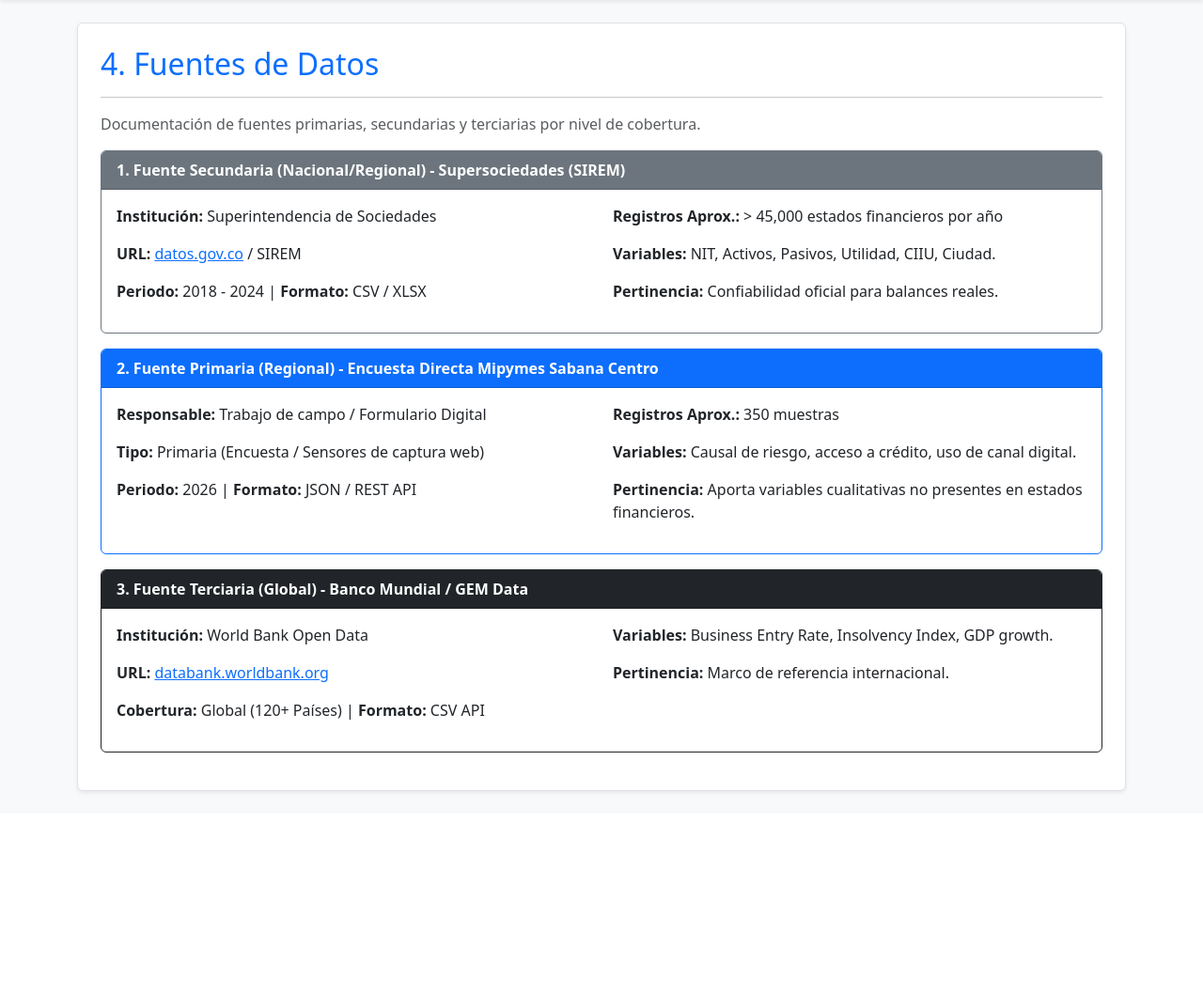
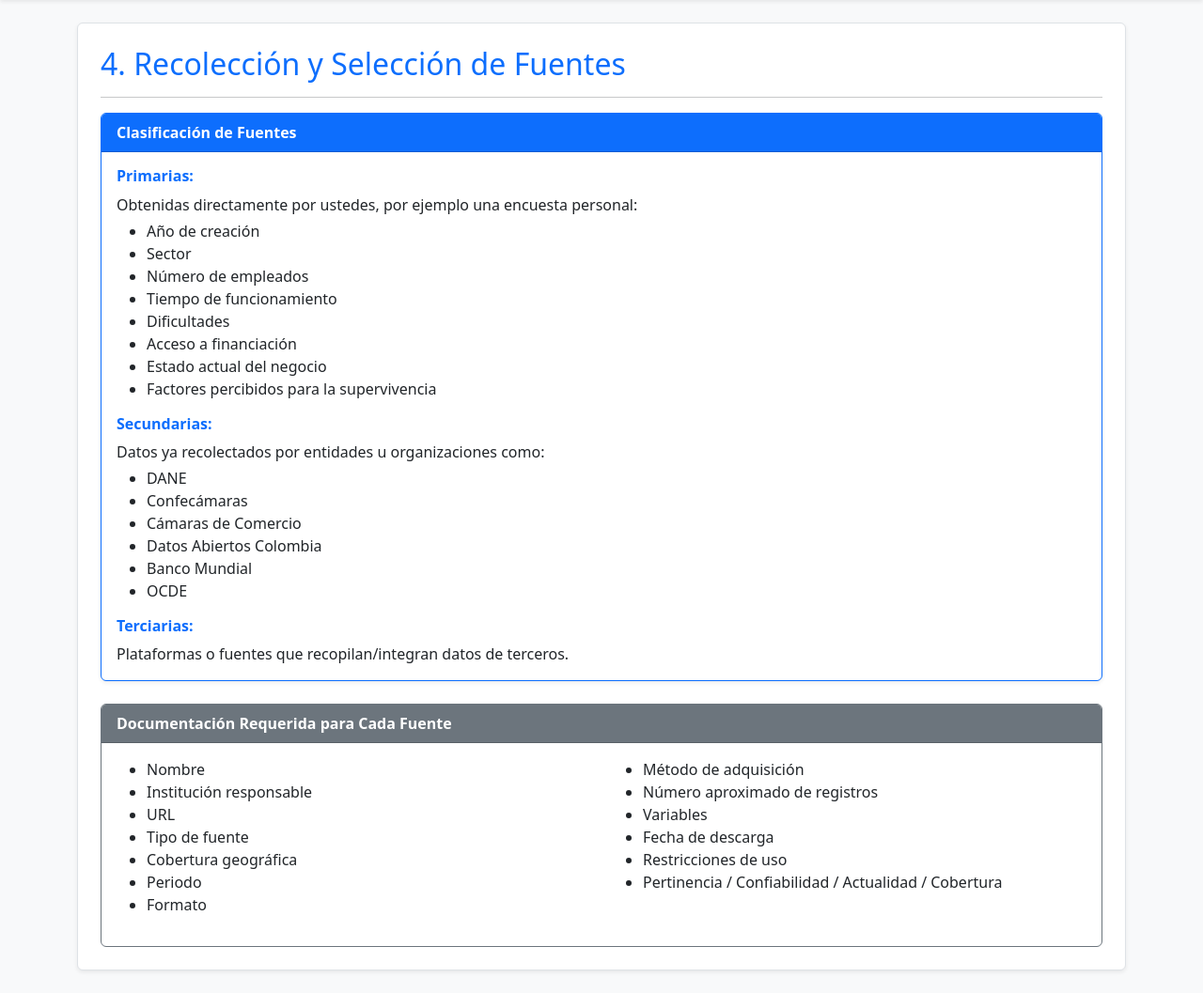
Before and after one commit to Tayrun/Dinamica-Empresarial, a Flask app: page /etapa1/4-fuentes-datos in a window 1280 px wide. Shown: the part 56-1113 px from the top of the page at 94% size. Before the commit the page ends 901 px from the top, so only its background shows below. Run offline with Flask 3, Linux system fonts and the light colour scheme.

Commit message:
cambios en sección 1, 2, 3 y 4

```diff
--- a/templates/etapa1/4_fuentes.html
+++ b/templates/etapa1/4_fuentes.html
@@ -1,62 +1,70 @@
-{% extends "index.html" %}
+{% extends "layout.html" %}
 
 {% block content %}
 <div class="bg-white p-4 rounded shadow-sm border">
-    <h2 class="mb-3 text-primary">4. Fuentes de Datos</h2>
+    <h2 class="mb-3 text-primary">4. Recolección y Selección de Fuentes</h2>
     <hr>
-    <p class="text-muted">Documentación de fuentes primarias, secundarias y terciarias por nivel de cobertura.</p>
 
-    <!-- Fuente Secundaria -->
-    <div class="card mb-3 border-secondary">
-        <div class="card-header bg-secondary text-white fw-bold">1. Fuente Secundaria (Nacional/Regional) - Supersociedades (SIREM)</div>
+    <div class="card mb-4 border-primary shadow-sm">
+        <div class="card-header bg-primary text-white fw-bold">Clasificación de Fuentes</div>
         <div class="card-body">
-            <div class="row">
-                <div class="col-md-6">
-                    <p><strong>Institución:</strong> Superintendencia de Sociedades</p>
-                    <p><strong>URL:</strong> <a href="https://www.datos.gov.co" target="_blank">datos.gov.co</a> / SIREM</p>
-                    <p><strong>Periodo:</strong> 2018 - 2024 | <strong>Formato:</strong> CSV / XLSX</p>
-                </div>
-                <div class="col-md-6">
-                    <p><strong>Registros Aprox.:</strong> > 45,000 estados financieros por año</p>
-                    <p><strong>Variables:</strong> NIT, Activos, Pasivos, Utilidad, CIIU, Ciudad.</p>
-                    <p><strong>Pertinencia:</strong> Confiabilidad oficial para balances reales.</p>
-                </div>
+            <div class="mb-3">
+                <h6 class="fw-bold text-primary">Primarias:</h6>
+                <p class="mb-1">Obtenidas directamente por ustedes, por ejemplo una encuesta personal:</p>
+                <ul>
+                    <li>Año de creación</li>
+                    <li>Sector</li>
+                    <li>Número de empleados</li>
+                    <li>Tiempo de funcionamiento</li>
+                    <li>Dificultades</li>
+                    <li>Acceso a financiación</li>
+                    <li>Estado actual del negocio</li>
+                    <li>Factores percibidos para la supervivencia</li>
+                </ul>
+            </div>
+            <div class="mb-3">
+                <h6 class="fw-bold text-primary">Secundarias:</h6>
+                <p class="mb-1">Datos ya recolectados por entidades u organizaciones como:</p>
+                <ul>
+                    <li>DANE</li>
+                    <li>Confecámaras</li>
+                    <li>Cámaras de Comercio</li>
+                    <li>Datos Abiertos Colombia</li>
+                    <li>Banco Mundial</li>
+                    <li>OCDE</li>
+                </ul>
+            </div>
+            <div>
+                <h6 class="fw-bold text-primary">Terciarias:</h6>
+                <p class="mb-0">Plataformas o fuentes que recopilan/integran datos de terceros.</p>
             </div>
         </div>
     </div>
 
-    <!-- Fuente Primaria -->
-    <div class="card mb-3 border-primary">
-        <div class="card-header bg-primary text-white fw-bold">2. Fuente Primaria (Regional) - Encuesta Directa Mipymes Sabana Centro</div>
+    <div class="card border-secondary">
+        <div class="card-header bg-secondary text-white fw-bold">Documentación Requerida para Cada Fuente</div>
         <div class="card-body">
             <div class="row">
                 <div class="col-md-6">
-                    <p><strong>Responsable:</strong> Trabajo de campo / Formulario Digital</p>
-                    <p><strong>Tipo:</strong> Primaria (Encuesta / Sensores de captura web)</p>
-                    <p><strong>Periodo:</strong> 2026 | <strong>Formato:</strong> JSON / REST API</p>
+                    <ul>
+                        <li>Nombre</li>
+                        <li>Institución responsable</li>
+                        <li>URL</li>
+                        <li>Tipo de fuente</li>
+                        <li>Cobertura geográfica</li>
+                        <li>Periodo</li>
+                        <li>Formato</li>
+                    </ul>
                 </div>
                 <div class="col-md-6">
-                    <p><strong>Registros Aprox.:</strong> 350 muestras</p>
-                    <p><strong>Variables:</strong> Causal de riesgo, acceso a crédito, uso de canal digital.</p>
-                    <p><strong>Pertinencia:</strong> Aporta variables cualitativas no presentes en estados financieros.</p>
-                </div>
-            </div>
-        </div>
-    </div>
-
-    <!-- Fuente Terciaria -->
-    <div class="card mb-3 border-dark">
-        <div class="card-header bg-dark text-white fw-bold">3. Fuente Terciaria (Global) - Banco Mundial / GEM Data</div>
-        <div class="card-body">
-            <div class="row">
-                <div class="col-md-6">
-                    <p><strong>Institución:</strong> World Bank Open Data</p>
-                    <p><strong>URL:</strong> <a href="https://databank.worldbank.org" target="_blank">databank.worldbank.org</a></p>
-                    <p><strong>Cobertura:</strong> Global (120+ Países) | <strong>Formato:</strong> CSV API</p>
-                </div>
-                <div class="col-md-6">
-                    <p><strong>Variables:</strong> Business Entry Rate, Insolvency Index, GDP growth.</p>
-                    <p><strong>Pertinencia:</strong> Marco de referencia internacional.</p>
+                    <ul>
+                        <li>Método de adquisición</li>
+                        <li>Número aproximado de registros</li>
+                        <li>Variables</li>
+                        <li>Fecha de descarga</li>
+                        <li>Restricciones de uso</li>
+                        <li>Pertinencia / Confiabilidad / Actualidad / Cobertura</li>
+                    </ul>
                 </div>
             </div>
         </div>
```
Also changed, not shown: templates/etapa1/1_problema.html (+21 -11 lines), templates/etapa1/2_preguntas.html (+16 -13 lines), templates/etapa1/3_necesidades.html (+32 -25 lines).
